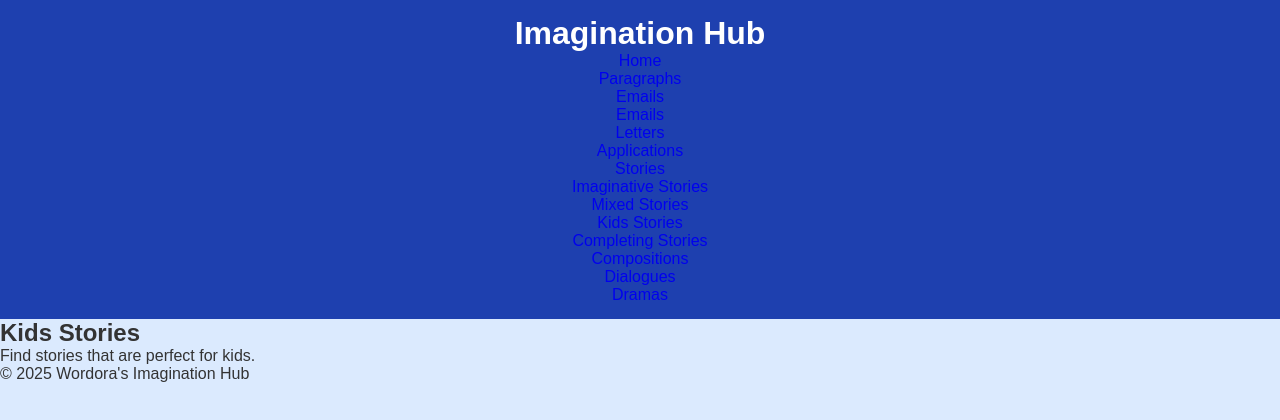
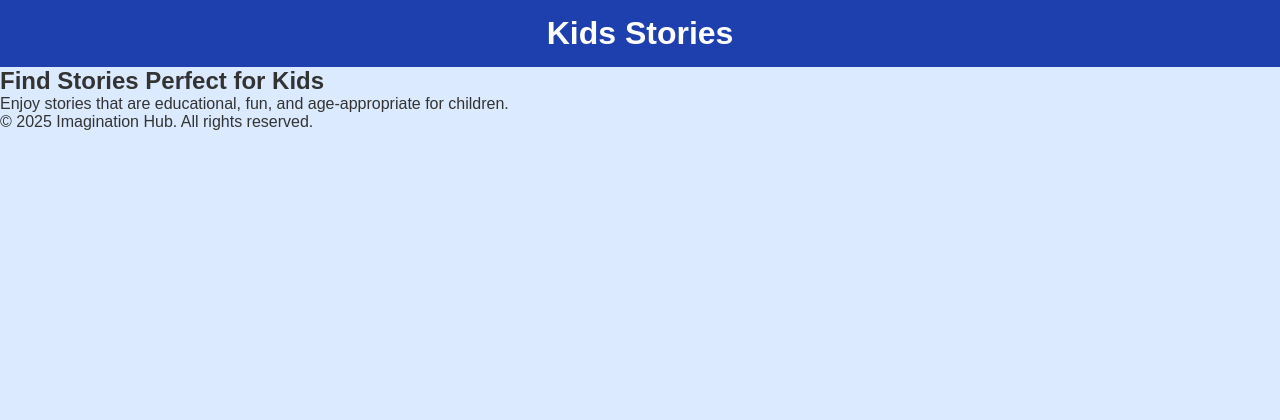
Before and after one commit to wordora/wordora, a plain HTML site: page kids-stories.html in a window 1280 px wide. Drawn offline with Linux system fonts and the light colour scheme.

Commit message:
Update kids-stories.html

```diff
--- a/kids-stories.html
+++ b/kids-stories.html
@@ -7,41 +7,19 @@
     <link rel="stylesheet" href="style.css">
 </head>
 <body>
+
     <header>
-        <h1>Imagination Hub</h1>
-        <nav>
-            <ul>
-                <li><a href="index.html">Home</a></li>
-                <li><a href="paragraphs.html">Paragraphs</a></li>
-                <li><a href="emails.html">Emails</a>
-                    <ul>
-                        <li><a href="emails.html">Emails</a></li>
-                        <li><a href="letters.html">Letters</a></li>
-                        <li><a href="applications.html">Applications</a></li>
-                    </ul>
-                </li>
-                <li><a href="imaginative-stories.html">Stories</a>
-                    <ul>
-                        <li><a href="imaginative-stories.html">Imaginative Stories</a></li>
-                        <li><a href="mixed-stories.html">Mixed Stories</a></li>
-                        <li><a href="kids-stories.html">Kids Stories</a></li>
-                        <li><a href="completing-stories.html">Completing Stories</a></li>
-                    </ul>
-                </li>
-                <li><a href="compositions.html">Compositions</a></li>
-                <li><a href="dialogues.html">Dialogues</a></li>
-                <li><a href="dramas.html">Dramas</a></li>
-            </ul>
-        </nav>
+        <h1>Kids Stories</h1>
     </header>
+
     <main>
-        <section id="kids-stories">
-            <h2>Kids Stories</h2>
-            <p>Find stories that are perfect for kids.</p>
-        </section>
+        <h2>Find Stories Perfect for Kids</h2>
+        <p>Enjoy stories that are educational, fun, and age-appropriate for children.</p>
     </main>
+
     <footer>
-        <p>&copy; 2025 Wordora's Imagination Hub</p>
+        &copy; 2025 Imagination Hub. All rights reserved.
     </footer>
+
 </body>
 </html>
```
